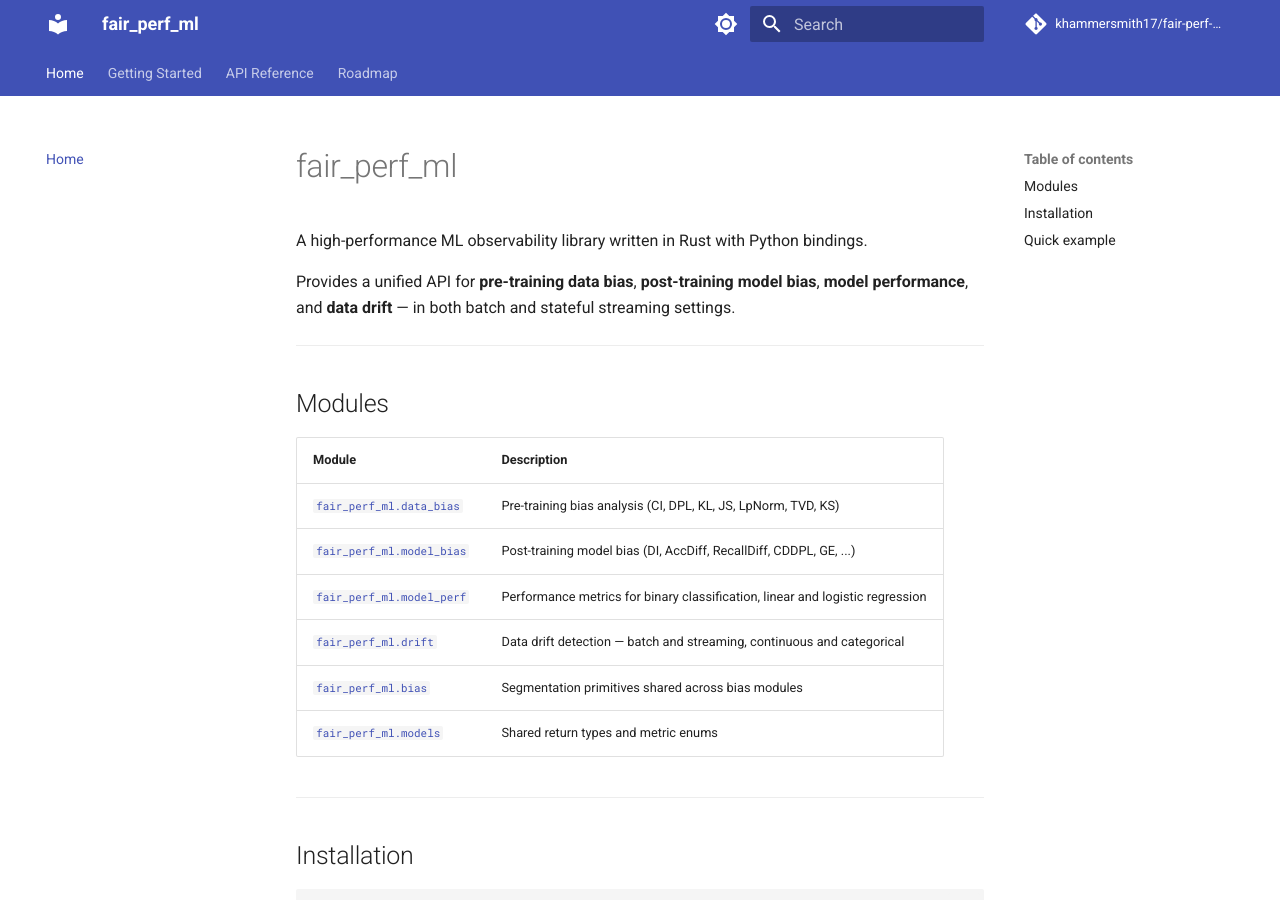
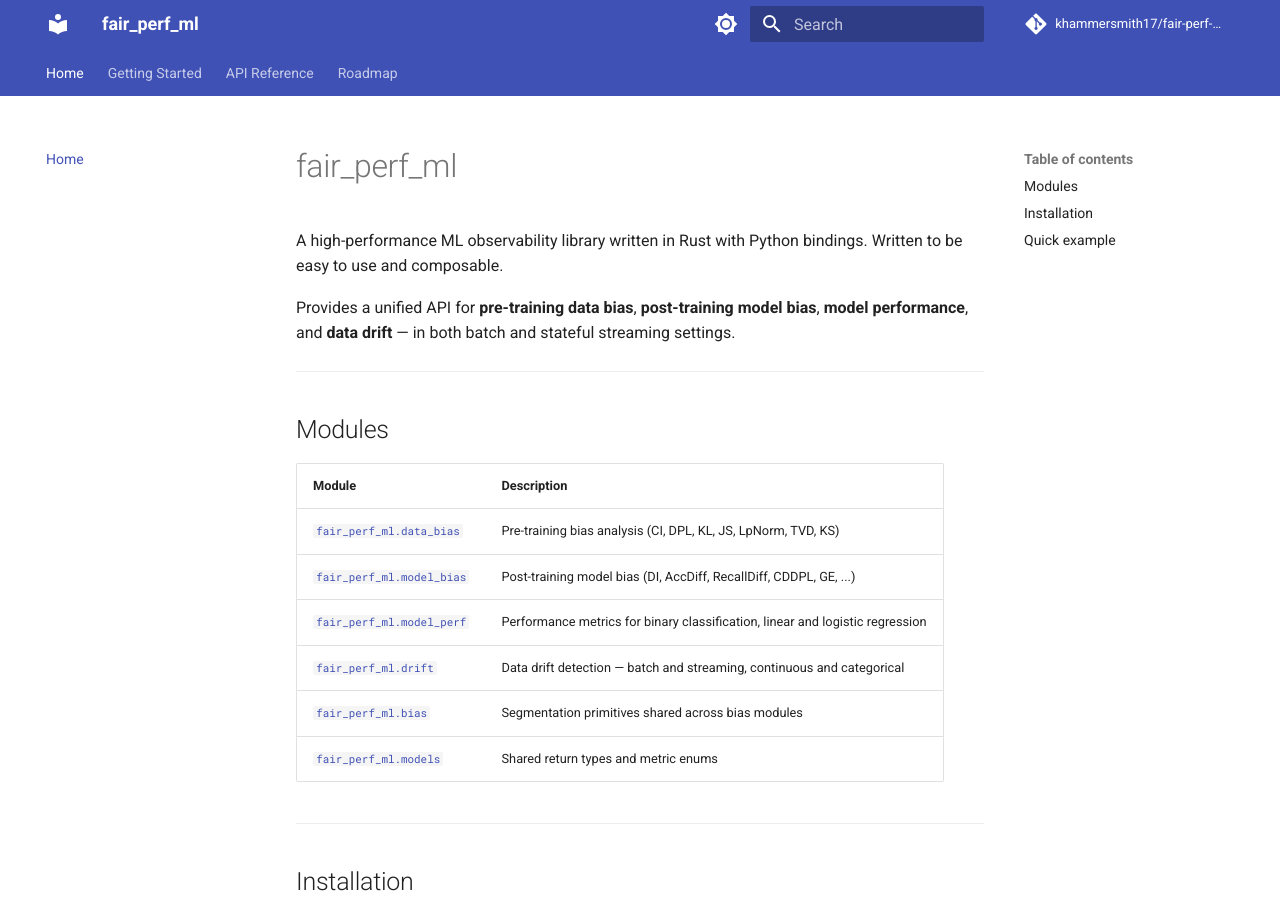
Before and after one commit to khammersmith17/fair-perf-ml, an MkDocs documentation site: the page built from docs/index.md, in a window 1280 px wide and 900 px high. Built offline with MkDocs 1.6.1 and Material for MkDocs 9.7.7, drawn with Linux system fonts in a browser that asks for light colours; comment, search, counter and statistics services are not loaded.

Commit message:
update doc

```diff
--- a/docs/index.md
+++ b/docs/index.md
@@ -1,6 +1,6 @@
 # fair_perf_ml
 
-A high-performance ML observability library written in Rust with Python bindings.
+A high-performance ML observability library written in Rust with Python bindings. Written to be easy to use and composable.
 
 Provides a unified API for **pre-training data bias**, **post-training model bias**,
 **model performance**, and **data drift** — in both batch and stateful streaming settings.
```
